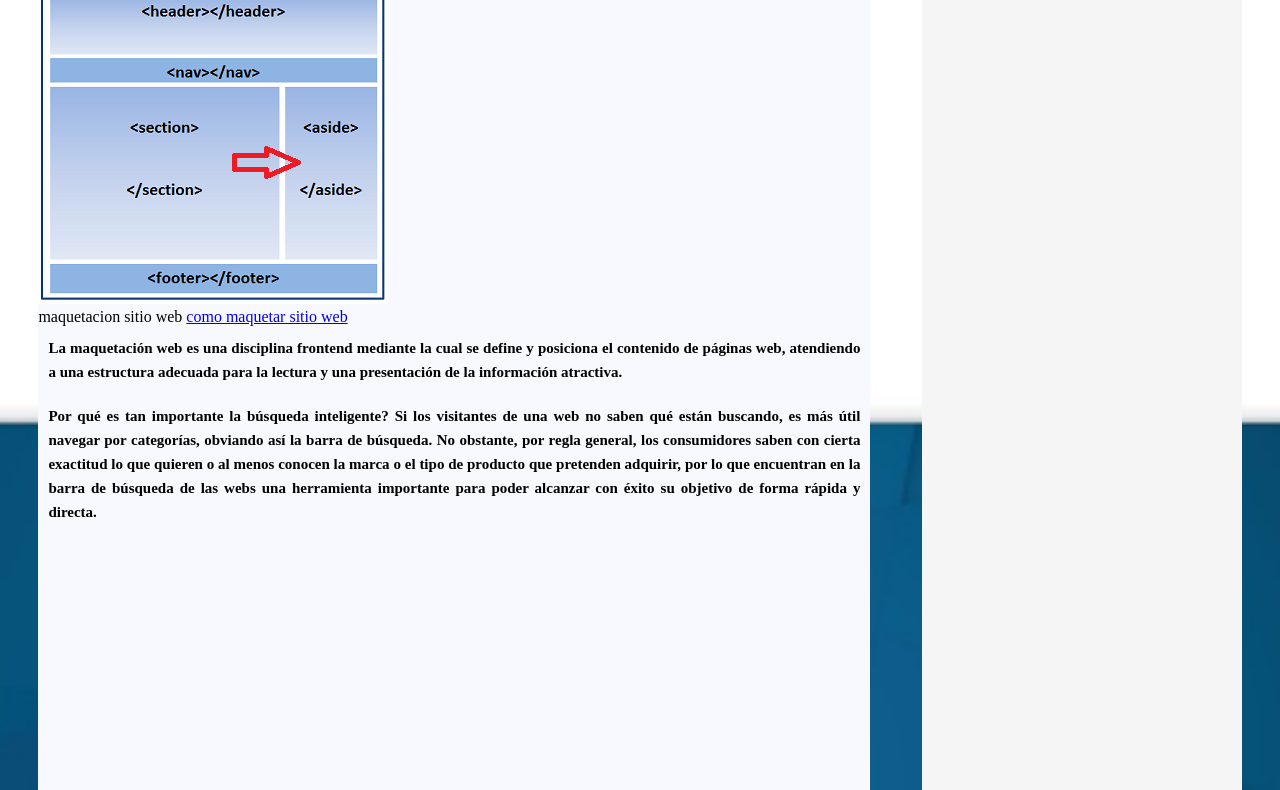
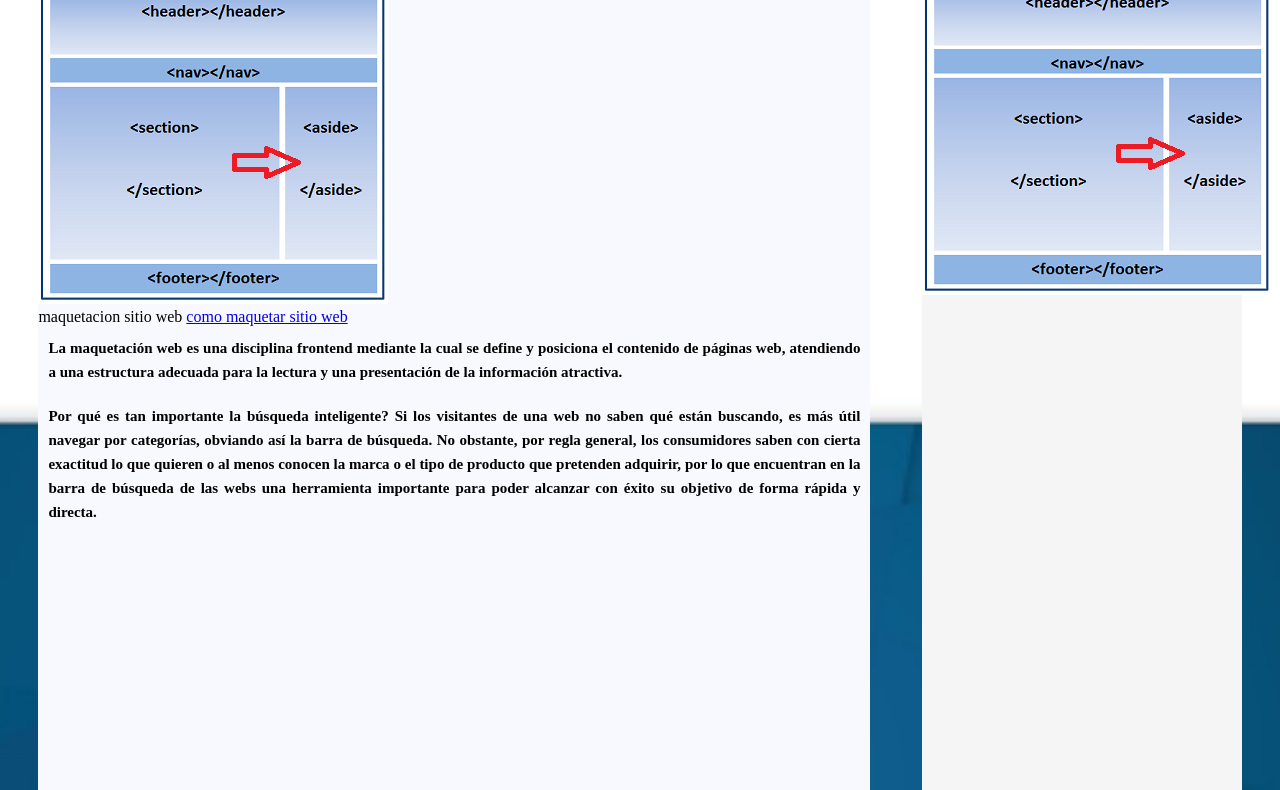
Before and after one commit to jgmorales46/DSW-GermanMorales, a plain HTML site: page index.html in a window 1280 px wide. Shown: the part 142-932 px from the top of the page. Drawn offline with Linux system fonts and the light colour scheme.

Commit message:
Update index.html
img

```diff
--- a/index.html
+++ b/index.html
@@ -72,8 +72,11 @@ obviando así la barra de búsqueda. No obstante, por regla general, los consumi
 <aside >
 
 	<ul class="ger">
-    	<li><a href="<a href="https://twitter.com/intent/tweet?button_hashtag=twitter&ref_src=twsrc%5Etfw" class="twitter-hashtag-button" data-show-count="false">Tweet #twitter</a><script async src="https://platform.twitter.com/widgets.js" charset="utf-8"></script>"</a></li>
+    	<li><a href="<a href="https://twitter.com/intent/tweet?button_hashtag=twitter&ref_src=twsrc%5Etfw"
+				 class="twitter-hashtag-button" data-show-count="false">Tweet #twitter</a><script async
+				 src="https://platform.twitter.com/widgets.js" charset="utf-8"></script>"</a></li>
 
+	<img src="imagenes/bodyStructureAside.png" alt="maquetacion sitio web">
 	</ul>
 
 </aside>
```
